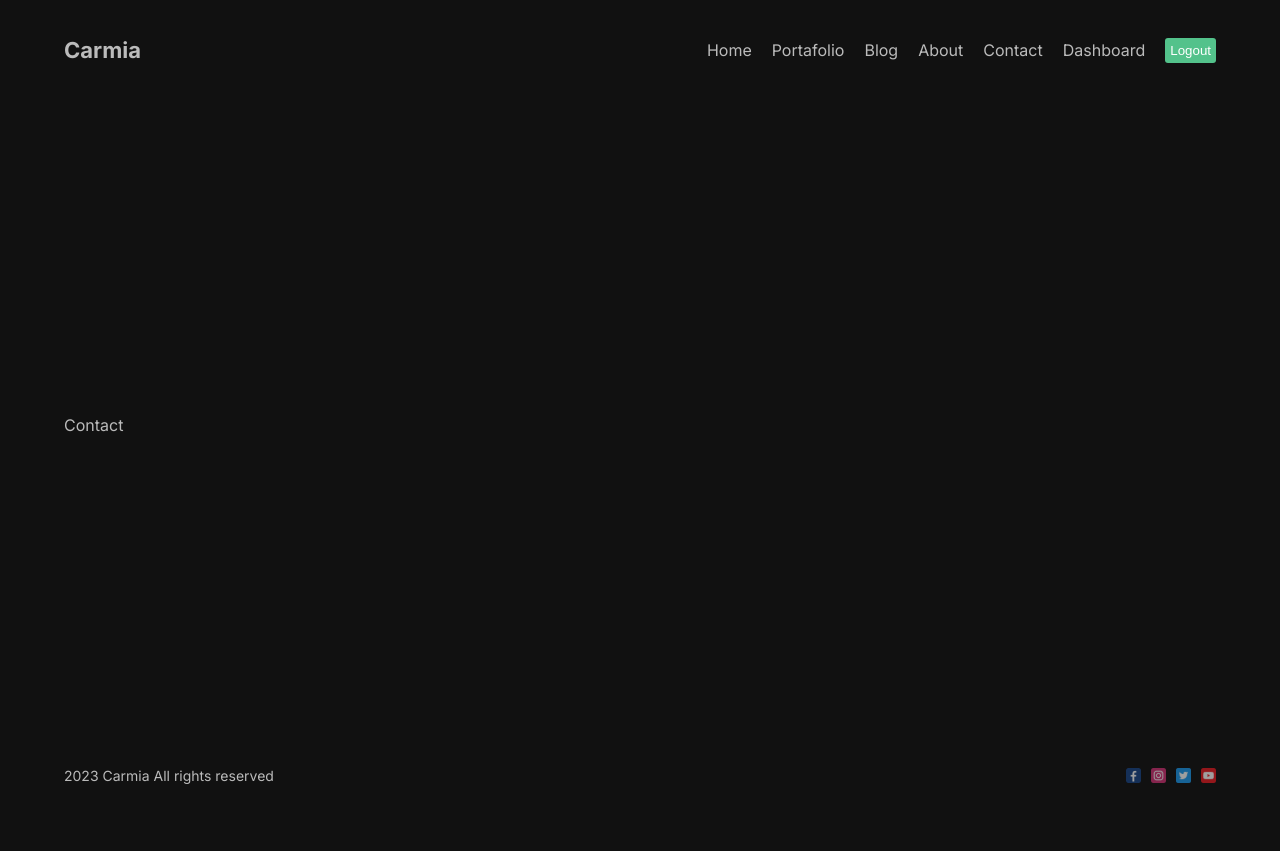
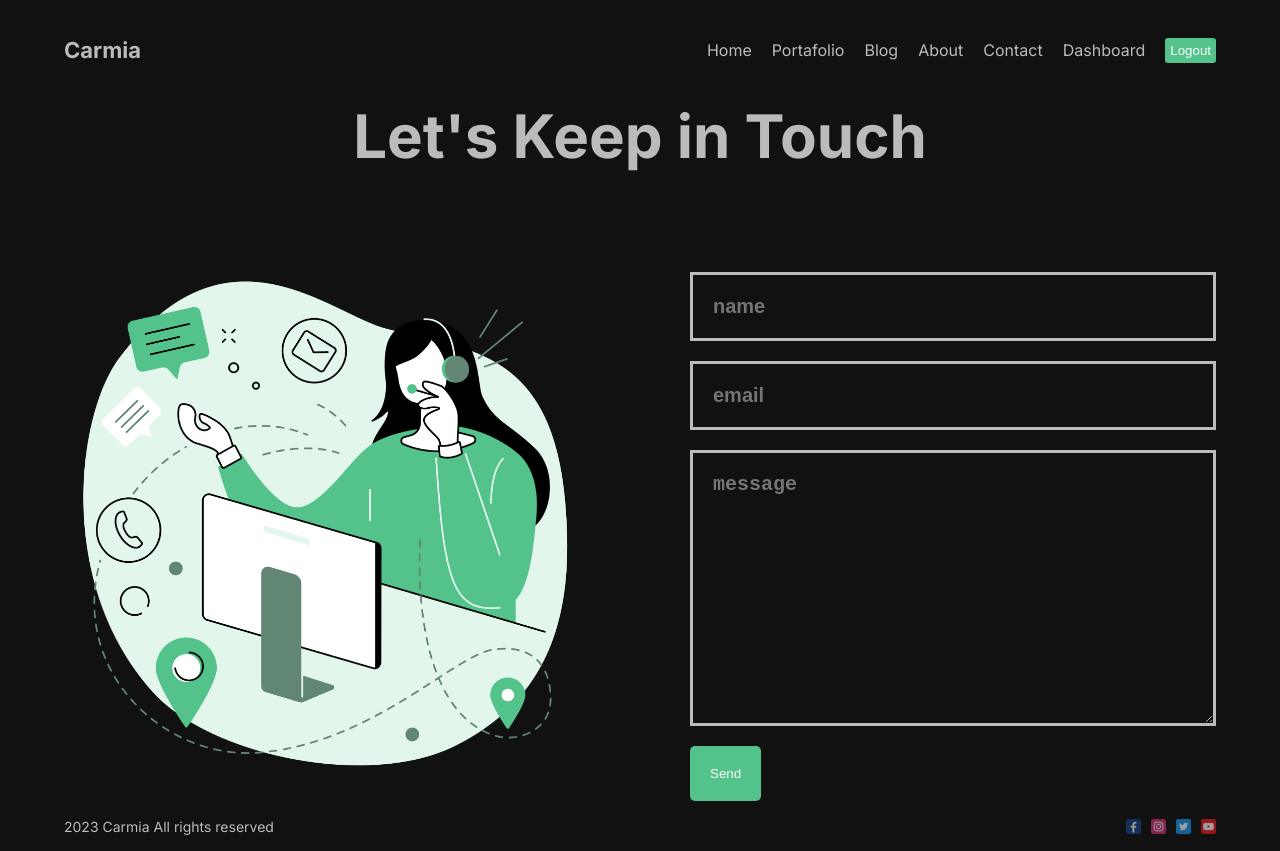
Before and after one commit to caarlosdamian/next-full, a Next.js app: page /contact in a window 1280 px wide. Before the commit the page ends 800 px from the top, so only its background shows below. Built offline with nearby package versions, Linux system fonts and the light colour scheme.

Commit message:
feat(components): added contact page

```diff
--- /dev/null
+++ b/src/app/contact/Contact.module.css
@@ -0,0 +1,53 @@
+.container {}
+
+.title {
+    font-size: 60px;
+    margin-bottom: 100px;
+    text-align: center;
+}
+
+.content {
+    display: flex;
+    align-items: center;
+    gap: 100px;
+}
+
+.imgContainer {
+    flex: 1;
+    position: relative;
+    height: 500px;
+}
+
+.image {
+    object-fit: contain;
+    animation: move 3s infinite ease alternate;
+}
+
+@keyframes move {
+    from {
+        transform: translateY(-15px);
+    }
+
+    to {
+        transform: translateY(0) scale(1.03);
+    }
+}
+
+.form {
+    flex: 1;
+    display: flex;
+    flex-direction: column;
+    gap: 20px;
+}
+
+.input,
+.textArea {
+    padding: 20px;
+    background-color: transparent;
+    outline: none;
+    border: none;
+    color: #bbb;
+    border: 3px solid #bbb;
+    font-size: 20px;
+    font-weight: bold;
+}
--- a/src/app/contact/page.tsx
+++ b/src/app/contact/page.tsx
@@ -1,9 +1,48 @@
-
+import Image from 'next/image';
+import styles from './Contact.module.css';
+import { Button } from '@/components';
 
 const Contact = () => {
   return (
-    <div>Contact</div>
-  )
-}
+    <div className={styles.container}>
+      <h1 className={styles.title}>Let's Keep in Touch</h1>
+      <div className={styles.content}>
+        <div className={styles.imgContainer}>
+          <Image
+            src="/contact.png"
+            alt="contact"
+            fill={true}
+            className={styles.image}
+          />
+        </div>
+        <form className={styles.form}>
+          <input
+            type="text"
+            name="name"
+            placeholder="name"
+            id=""
+            className={styles.input}
+          />
+          <input
+            type="text"
+            name="email"
+            placeholder="email"
+            id=""
+            className={styles.input}
+          />
+          <textarea
+            name="message"
+            placeholder="message"
+            id=""
+            cols="30"
+            rows="10"
+            className={styles.textArea}
+          />
+          <Button url="#" text="Send" />
+        </form>
+      </div>
+    </div>
+  );
+};
 
-export default Contact
+export default Contact;
--- a/src/app/page.module.css
+++ b/src/app/page.module.css
@@ -27,5 +27,17 @@
 .img {
   width: 100%;
   height: 500px;
-  object-fit: cover;
+  object-fit: contain;
+  animation: move 3s infinite ease alternate;
 }
+
+
+@keyframes move {
+  from {
+      transform: translateY(-10px);
+  }
+
+  to {
+      transform: translateY(10px);
+  }
+}
```
